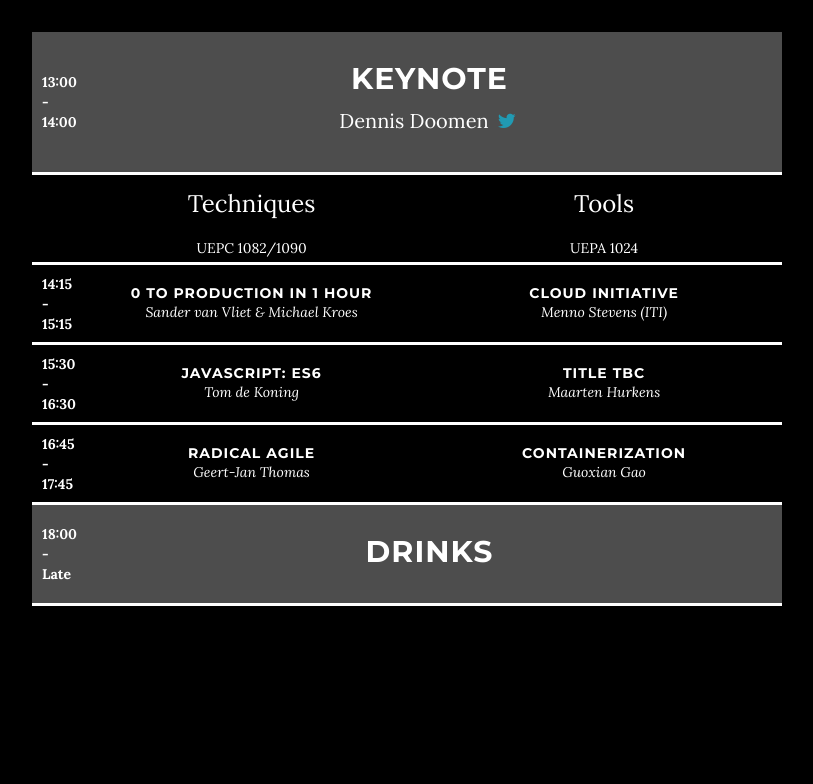
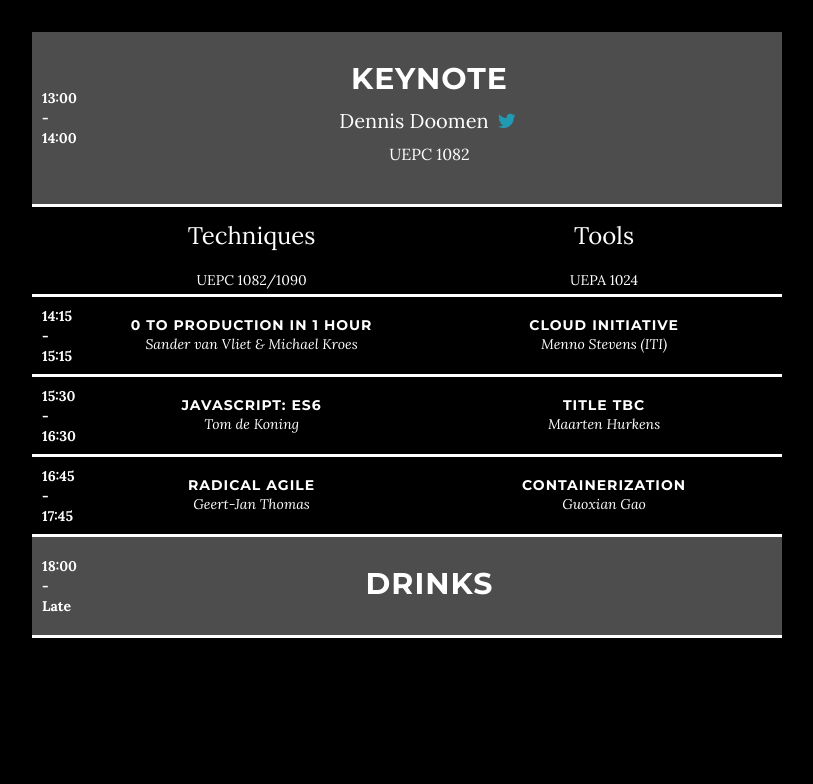
Before and after one commit to sandermvanvliet/Presentations, a plain HTML site: page CompileConf/Website/index.html in a window 1280 px wide. Shown: the part 1676-2460 px from the top of the page, without its empty margins (233-1046 px from the left). Drawn offline with Linux system fonts and the light colour scheme.

Commit message:
Added the room information for the keynote

```diff
--- a/CompileConf/Website/index.html
+++ b/CompileConf/Website/index.html
@@ -115,7 +115,7 @@
 			                <td class="time">13:00 - 14:00</td>
 			                <td colspan="2" style="padding-top: 30px;">
 						<h2 style="padding-bottom:5px;margin-bottom:5px">Keynote</h2>
-						<p>Dennis Doomen <a href="http://twitter.com/ddoomen"><i class="fa fa-twitter fa-fw"></i></a></p>
+						<p>Dennis Doomen <a href="http://twitter.com/ddoomen"><i class="fa fa-twitter fa-fw"></i></a><br /><span style="font-size:80% !important">UEPC 1082</span></p>
 					</td>
 		                </tr>
 	                </thead>
```
